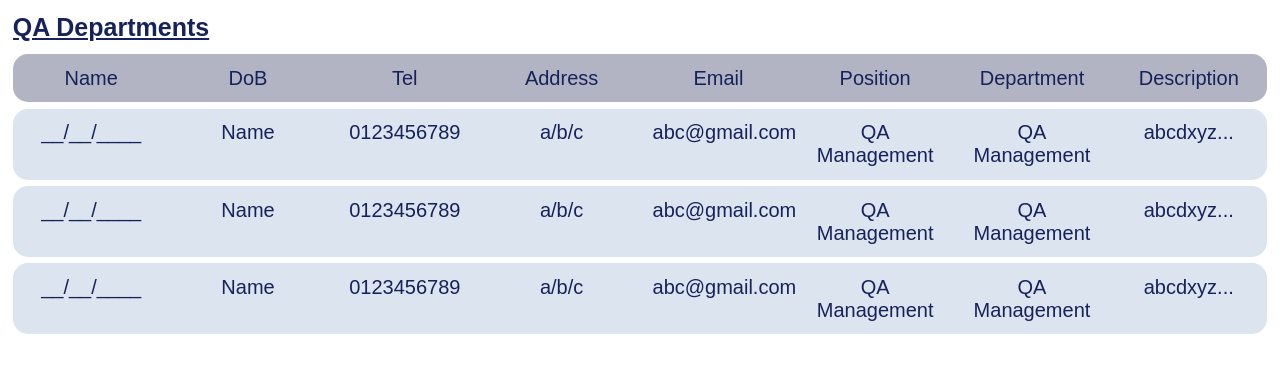
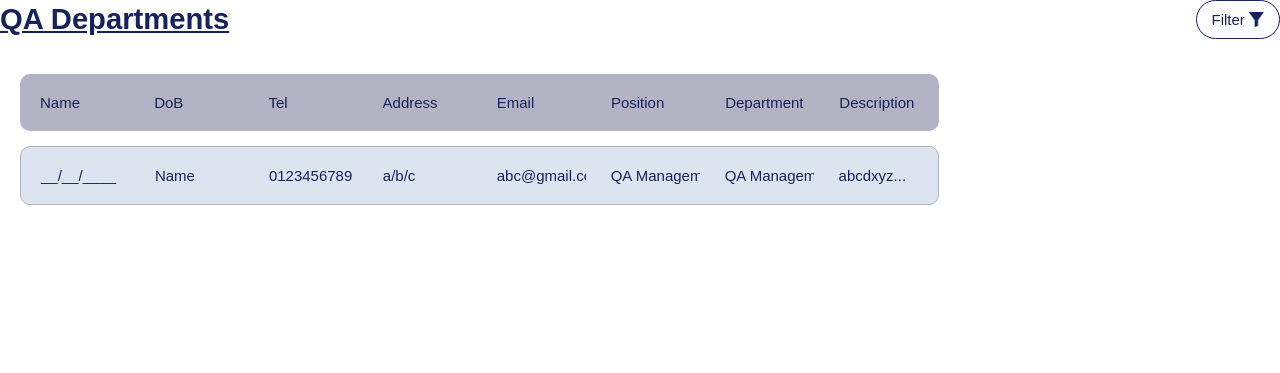
Before and after one commit to datnt19213/WebEnterprise, a PHP site: page /view/qaDepartmentsAdmin.html in a window 1280 px wide. Shown: the top 373 px of the page. Run offline with PHP 8.4, Linux system fonts and the light colour scheme.

Commit message:
update 4th

```diff
--- a/css/overviewQAmanager.css
+++ b/css/overviewQAmanager.css
@@ -40,7 +40,7 @@
     -o-transition: 0.15s;
 }
 
-header {
+.header {
     width: 94%;
     font-size: clamp(var(--rem-15), 2vw, var(--rem-25));
     font-weight: bold;
--- a/css/qaDepartmentsAdmin.css
+++ b/css/qaDepartmentsAdmin.css
@@ -1,12 +1,13 @@
 @import './root.css';
 
-body {
+* {
     padding: 0;
     margin: 0;
-    font-family: sans-serif;
+    box-sizing: border-box;
 }
 
 .qaDepartmentAdmin-container {
+    font-family: sans-serif;
     color: var(--dark-blue);
     width: 98%;
     margin: 1%;
--- a/css/qaDepartqaManager.css
+++ b/css/qaDepartqaManager.css
@@ -18,7 +18,7 @@
     align-items: center;
 }
 
-header {
+.header {
     width: 100%;
     font-size: var(--rem-25);
     font-weight: bold;
@@ -106,7 +106,7 @@
         font-size: var(--rem-15);
     }
 
-    img{
+    .btnFilter > img{
         width: 2rem;
         height: 2rem;
     }
@@ -130,7 +130,7 @@
         font-size: var(--rem-1);
     }
 
-    img{
+    .btnFilter > img{
         width: 1.5rem;
         height: 1.5rem;
     }
--- a/view/overviewQAmanager.html
+++ b/view/overviewQAmanager.html
@@ -12,7 +12,7 @@
 <body>
     <div class="departmentItem">
         <div class="departmentName-container">
-            <header>Department name</header>
+            <header class="header">Department name</header>
 
             <div class="content">
                 <div class="row1">
--- a/view/qaDepartments.html
+++ b/view/qaDepartments.html
@@ -11,7 +11,7 @@
 
 <body>
     <div class="qaDepartment-container">
-        <header>Feedback Notification</header>
+        <header class="header">Feedback Notification</header>
 
         <div class="tableManagement">
             <div class="thead">
--- a/view/qaDepartmentsAdmin.html
+++ b/view/qaDepartmentsAdmin.html
@@ -5,58 +5,72 @@
     <meta charset="UTF-8">
     <meta http-equiv="X-UA-Compatible" content="IE=edge">
     <meta name="viewport" content="width=device-width, initial-scale=1.0">
-    <link rel="stylesheet" href="../css/root.css">
-    <link rel="stylesheet" href="../css/qaDepartmentsAdmin.css">
+    <!-- <link rel="stylesheet" href="../css/root.css">
+    <link rel="stylesheet" href="../css/qaDepartmentsAdmin.css"> -->
     <title>QA Departments</title>
+    <link rel="stylesheet" href="../css/feedbackCreate.css" />
+    <link rel="stylesheet" href="../css/adminQaFeedbackManagement.css" />
+    <script src="https://code.jquery.com/jquery-3.6.4.js"
+        integrity="sha256-a9jBBRygX1Bh5lt8GZjXDzyOB+bWve9EiO7tROUtj/E=" crossorigin="anonymous"></script>
 </head>
 
 <body>
-    <div class="qaDepartmentAdmin-container">
-        <header>QA Departments</header>
-
-        <div class="tableManagement">
-            <div class="thead">
-                <div class="tbTitle">Name</div>
-                <div class="tbTitle">DoB</div>
-                <div class="tbTitle">Tel</div>
-                <div class="tbTitle">Address</div>
-                <div class="tbTitle">Email</div>
-                <div class="tbTitle">Position</div>
-                <div class="tbTitle">Department</div>
-                <div class="tbTitle">Description</div>
+    <div class="qa-ad-fb-mn-container">
+        <div class="title-contact-btn">
+            <p class="ad-qa-mn-title">QA Departments</p>
+            <div class="ad-qa-mn-btn">
+                <div class="filter-btn">
+                    Filter&nbsp;
+                    <img src="../image/filter.png" alt="filter-img" />
+                    <select name="" id="" class="option-list-cate filter-fb" required>
+                        <option value="0" selected>All</option>
+                        <option value="1">Most Like</option>
+                        <option value="2">Most Dislike</option>
+                        <option value="3">Most Comment</option>
+                        <option value="4">Newest</option>
+                        <option value="5">Ended</option>
+                    </select>
+                </div>
             </div>
-
-            <div class="tbody">
-                <div class="tbBody">__/__/____</div>
-                <div class="tbBody">Name</div>
-                <div class="tbBody">0123456789</div>
-                <div class="tbBody">a/b/c</div>
-                <div class="tbBody">abc@gmail.com</div>
-                <div class="tbBody">QA Management</div>
-                <div class="tbBody">QA Management</div>
-                <div class="tbBody">abcdxyz...</div>
-            </div>
-
-            <div class="tbody">
-                <div class="tbBody">__/__/____</div>
-                <div class="tbBody">Name</div>
-                <div class="tbBody">0123456789</div>
-                <div class="tbBody">a/b/c</div>
-                <div class="tbBody">abc@gmail.com</div>
-                <div class="tbBody">QA Management</div>
-                <div class="tbBody">QA Management</div>
-                <div class="tbBody">abcdxyz...</div>
-            </div>
-
-            <div class="tbody">
-                <div class="tbBody">__/__/____</div>
-                <div class="tbBody">Name</div>
-                <div class="tbBody">0123456789</div>
-                <div class="tbBody">a/b/c</div>
-                <div class="tbBody">abc@gmail.com</div>
-                <div class="tbBody">QA Management</div>
-                <div class="tbBody">QA Management</div>
-                <div class="tbBody">abcdxyz...</div>
+        </div>
+        <div class="qa-ad-scroll-table">
+            <div class="qa-ad-table-data">
+                <div class="qa-ad-fb-thead">
+                    <div class="qa-ad-thead-cell">Name</div>
+                    <div class="qa-ad-thead-cell">DoB</div>
+                    <div class="qa-ad-thead-cell">Tel</div>
+                    <div class="qa-ad-thead-cell">Address</div>
+                    <div class="qa-ad-thead-cell">Email</div>
+                    <div class="qa-ad-thead-cell">Position</div>
+                    <div class="qa-ad-thead-cell">Department</div>
+                    <div class="qa-ad-thead-cell">Description</div>
+                </div>
+                <div class="qa-ad-fb-tbody">
+                    <div class="qa-ad-tbody-cell" title="Author">
+                        <p>__/__/____</p>
+                    </div>
+                    <div class="qa-ad-tbody-cell" title="Content">
+                        <p>Name</p>
+                    </div>
+                    <div class="qa-ad-tbody-cell" title="Category">
+                        <p>0123456789</p>
+                    </div>
+                    <div class="qa-ad-tbody-cell" title="Document">
+                        <p>a/b/c</p>
+                    </div>
+                    <div class="qa-ad-tbody-cell" title="Deadline">
+                        <p>abc@gmail.com</p>
+                    </div>
+                    <div class="qa-ad-tbody-cell" title="Like">
+                        <p>QA Management</p>
+                    </div>
+                    <div class="qa-ad-tbody-cell" title="Dislike">
+                        <p>QA Management</p>
+                    </div>
+                    <div class="qa-ad-tbody-cell" title="Comment">
+                        <p>abcdxyz...</p>
+                    </div>
+                </div>
             </div>
         </div>
     </div>
--- a/view/qaDepartqaManager.html
+++ b/view/qaDepartqaManager.html
@@ -13,7 +13,7 @@
 <body>
     <div class="qaDepartmentqaMa-container">
         <div class="title">
-            <header>QA Departments Management</header>
+            <header class="header">QA Departments Management</header>
 
             <div class="btnFilter">
                 <p>Filters</p>
```
Also changed, not shown: css/qaDepartments.css (+4 -3 lines), css/qaMamagementAdmin.css (+5 -4 lines), view/feedbackCreate.html (+12 -44 lines), view/qaMamagementAdmin.html (+49 -27 lines).
